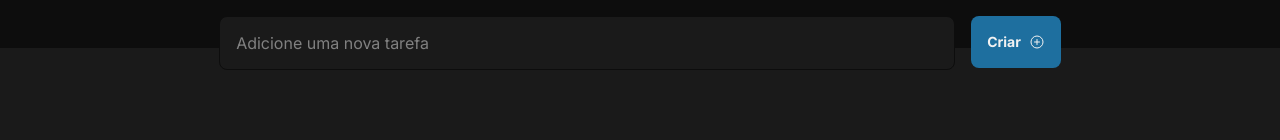
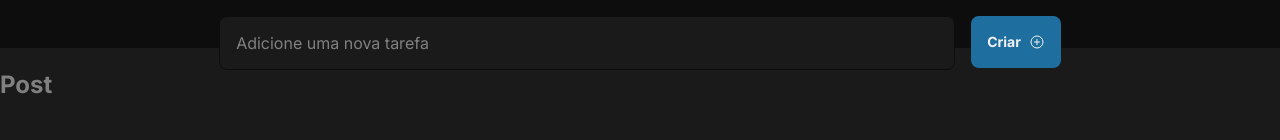
Before and after one commit to souzalipe/Todoo-Rocket, a React (Vite) app in the folder Todoo-Rocket/: page / in a window 1280 px wide. Shown: the part 160-300 px from the top of the page. Built offline with nearby package versions, Linux system fonts and the light colour scheme.

Commit message:
adiciona o componente Post ao App e cria o arquivo de estilo correspondente

```diff
--- a/Todoo-Rocket/src/App.jsx
+++ b/Todoo-Rocket/src/App.jsx
@@ -1,6 +1,7 @@
 import { Button } from "./components/Button"
 import { Header } from "./components/Header"
 import { Input } from "./components/Input"
+import { Post } from "./components/Post"
 import "./styles/global.css"
 
 function App() {
@@ -15,6 +16,10 @@
           <Input />
           <Button />
         </div>
+
+        <div>
+          <Post />
+        </div>
       </section>
     </main>
   )
--- /dev/null
+++ b/Todoo-Rocket/src/components/Post.jsx
@@ -0,0 +1,9 @@
+import React from "react";
+
+export function Post() {
+  return (
+    <div>
+      <h1>Post</h1>
+    </div>
+  );
+}
```
Also changed, not shown: Todoo-Rocket/src/styles/Post.module.css (added).
